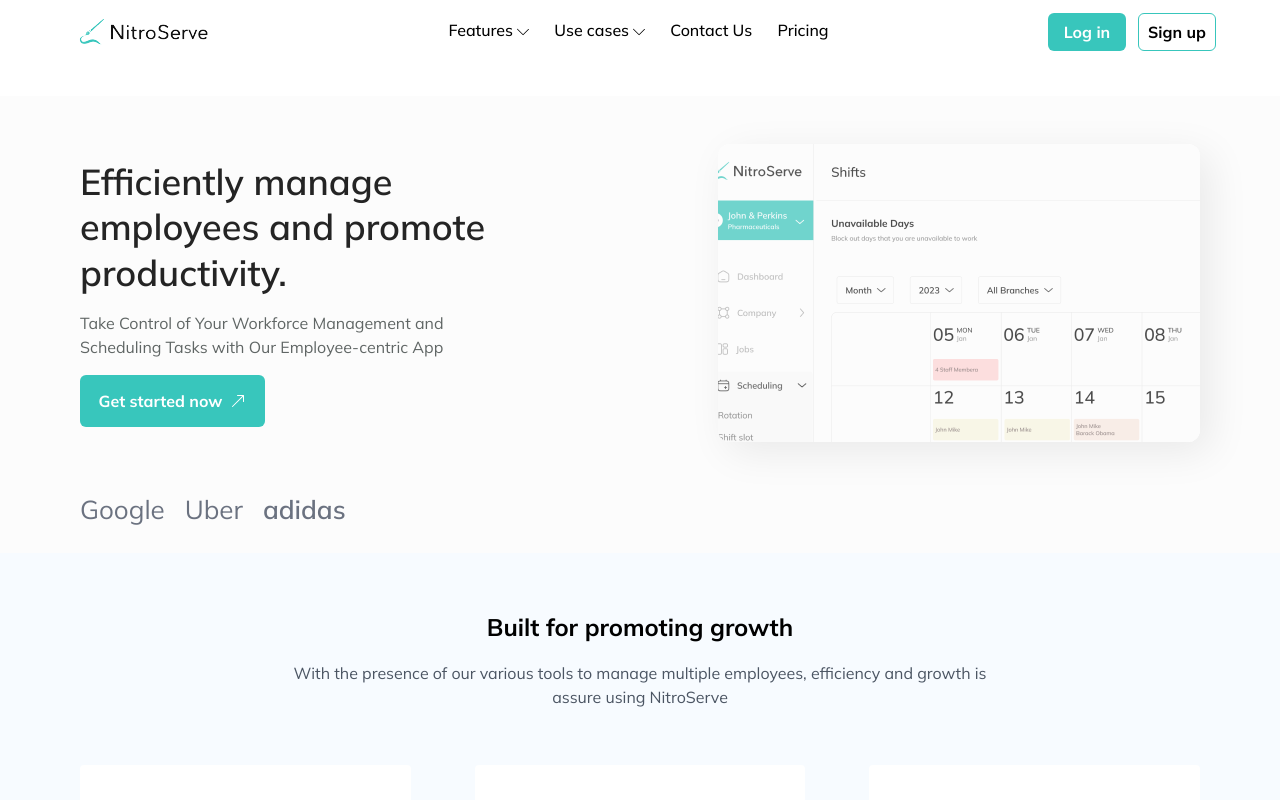
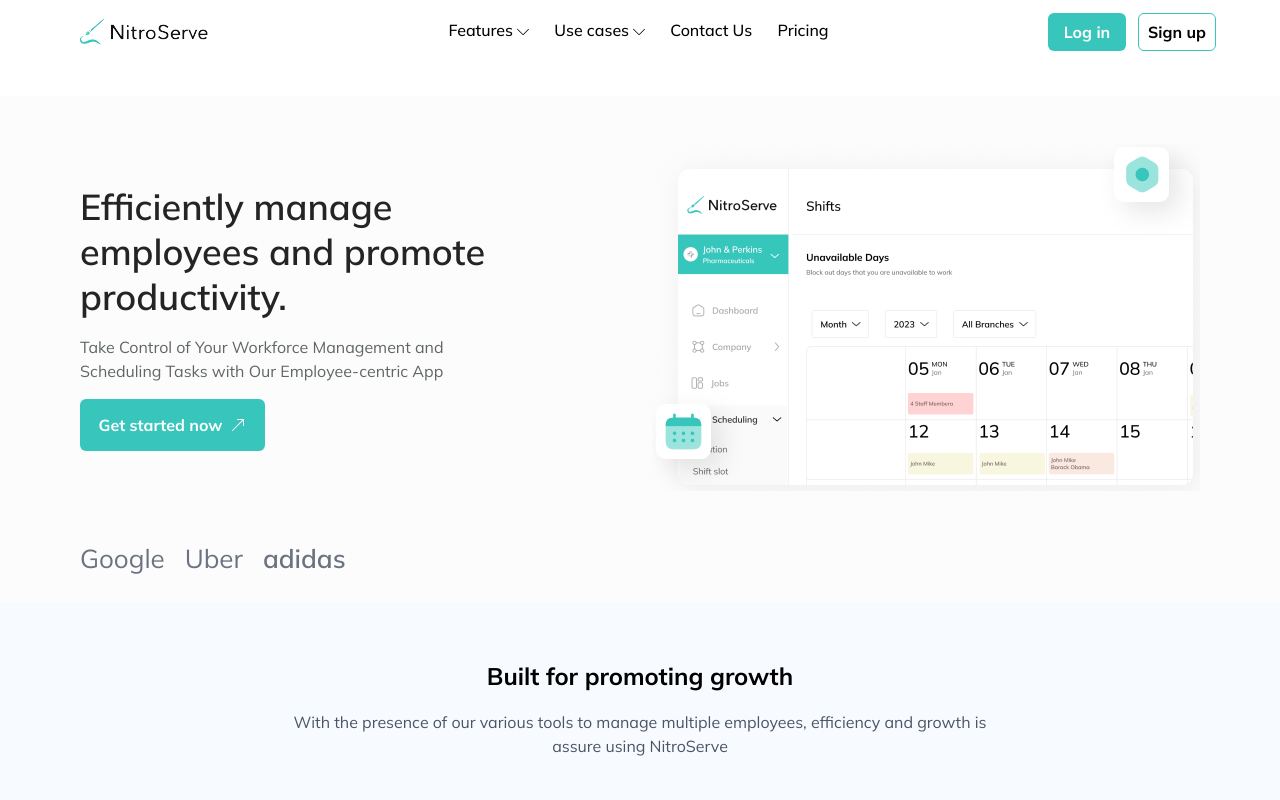
Before and after one commit to koltal/SoftSchoole-website, a React (Create React App) app: page / in a window 1280 px wide. Shown: the top 800 px of the page. Built offline with nearby package versions, Linux system fonts and the light colour scheme.

Commit message:
done with features and usecase

```diff
--- a/src/Screens/Home/Main.jsx
+++ b/src/Screens/Home/Main.jsx
@@ -35,11 +35,17 @@
           <p className=" font-semibold">adidas</p>
         </div>
 
-        <div className="w-[43%] sm:w-full sm:mb-4 relative p-0 bg-white overflow-hidden rounded-xl shadow-shift-shadow sm:shadow-0">
+        {/* <div className="w-[43%] sm:w-full sm:mb-4 relative p-0 bg-white overflow-hidden rounded-xl shadow-shift-shadow sm:shadow-0">
               <img className="w-full object-none sm:hidden"  src={mainPic} alt="main" />
               <img className="w-full hidden object-none sm:inline-block"  src={mainMobilePic} alt="main" />
 
               <div className="absolute sm:hidden top-0 left-0 w-full h-full bg-[#F4F4F4] opacity-30"/>
+
+        </div> */}
+        <div className="50% relative">
+          <img className="w-full sm:hidden"  src={mainPic} alt="main" />
+          <img className="w-full hidden object-none sm:inline-block"  src={mainMobilePic} alt="main" />
+
 
         </div>
       </div>
```
Also changed, not shown: src/Assets/Home/main-mobile.png, src/Assets/Home/main.png.
